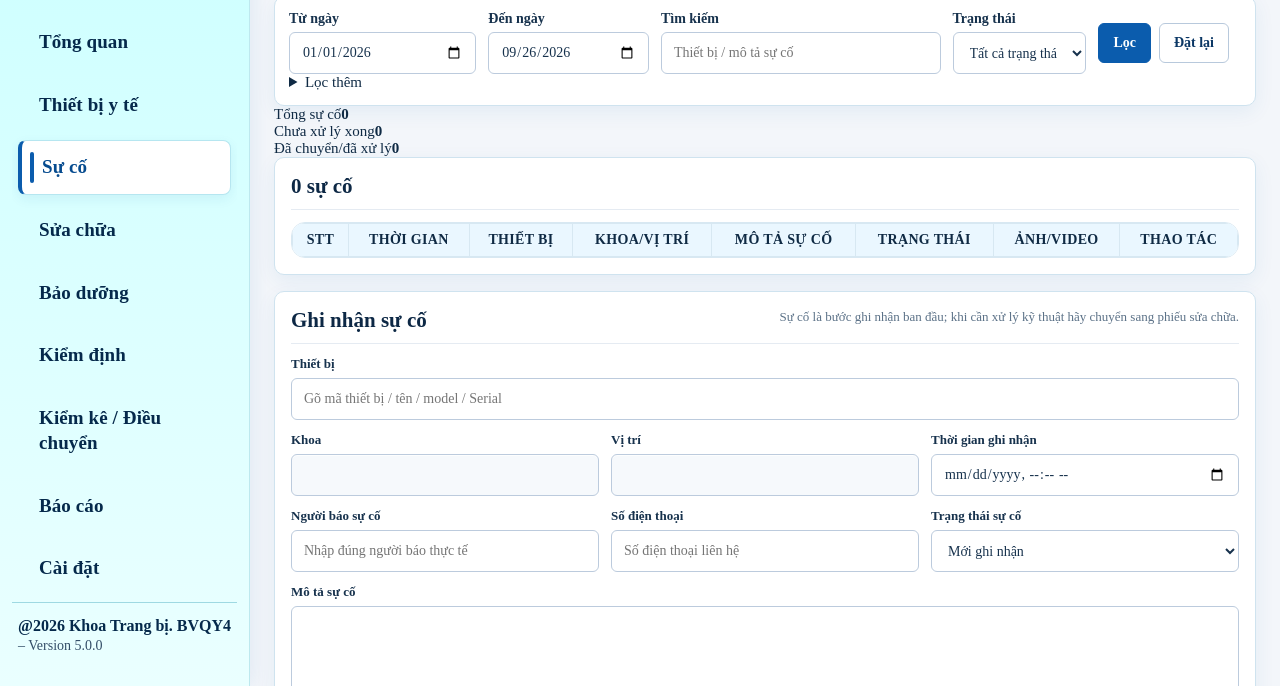
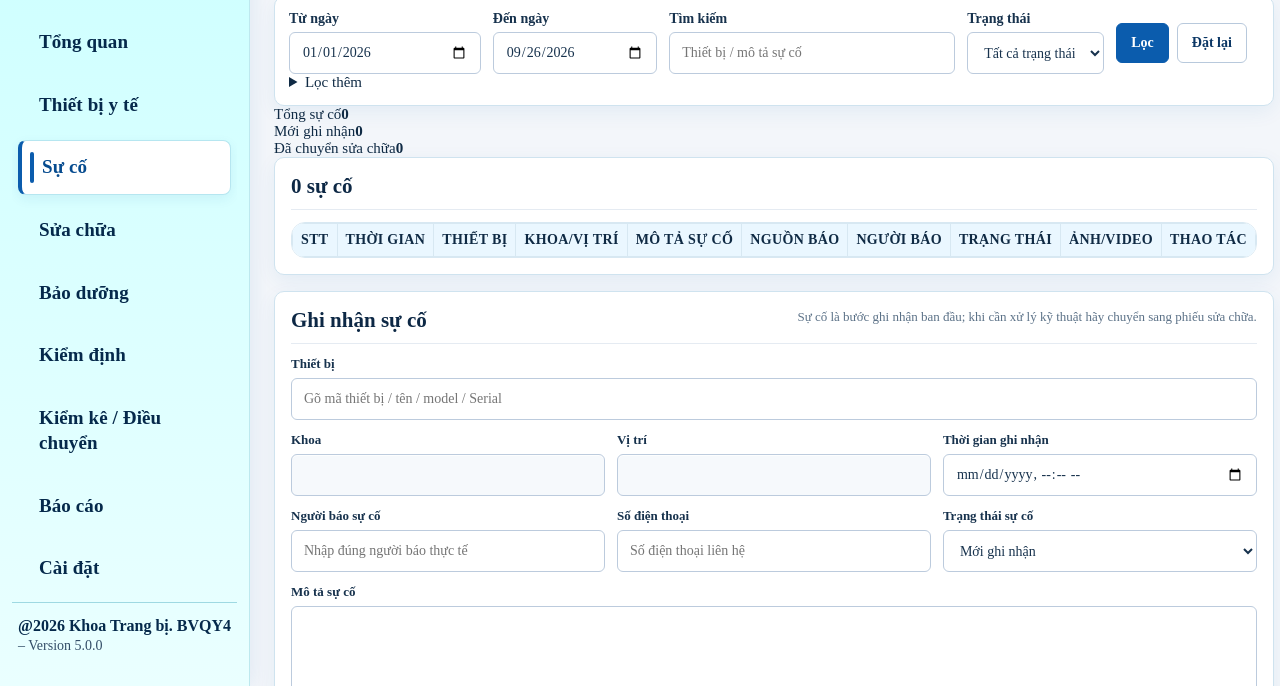
Before and after one commit to tranhuec3cx/QY4-TTBYT, a website: page public/tickets.html in a window 1280 px wide. Shown: the part 114-800 px from the top of the page. Drawn offline with Linux system fonts and the light colour scheme; no server answers.

Commit message:
ui: keep incident logic intact while simplifying visible summary

```diff
--- a/public/tickets.html
+++ b/public/tickets.html
@@ -34,19 +34,18 @@
 
       <section class="summary-strip" id="incidentStats">
         <div class="summary-item"><span>Tổng sự cố</span><strong id="stTotalIncidents">0</strong></div>
-        <div class="summary-item summary-item-warning"><span>Chưa xử lý xong</span><strong id="stOpenIncidents">0</strong></div>
-        <div class="summary-item summary-item-success"><span>Đã chuyển/đã xử lý</span><strong id="stClosedIncidents">0</strong></div>
+        <div class="summary-item summary-item-warning"><span>Mới ghi nhận</span><strong id="stNewIncidents">0</strong></div>
+        <div class="summary-item summary-item-success"><span>Đã chuyển sửa chữa</span><strong id="stTransferIncidents">0</strong></div>
       </section>
       <div class="hidden-ui-metrics" aria-hidden="true">
-        <span id="stNewIncidents"></span><span id="stAcceptedIncidents"></span>
-        <span id="stTransferIncidents"></span><span id="stOnsiteIncidents"></span>
+        <span id="stAcceptedIncidents"></span><span id="stOnsiteIncidents"></span>
       </div>
 
       <section class="card">
         <div class="table-card-header"><h3 id="countLabel">0 sự cố</h3></div>
         <div class="table-wrap scroll-area">
           <table class="incident-table-v2">
-            <thead><tr><th>STT</th><th>Thời gian</th><th>Thiết bị</th><th>Khoa/vị trí</th><th>Mô tả sự cố</th><th>Trạng thái</th><th>Ảnh/Video</th><th>Thao tác</th></tr></thead>
+            <thead><tr><th>STT</th><th>Thời gian</th><th>Thiết bị</th><th>Khoa/vị trí</th><th>Mô tả sự cố</th><th>Nguồn báo</th><th>Người báo</th><th>Trạng thái</th><th>Ảnh/Video</th><th>Thao tác</th></tr></thead>
             <tbody id="rows"></tbody>
           </table>
         </div>
```
